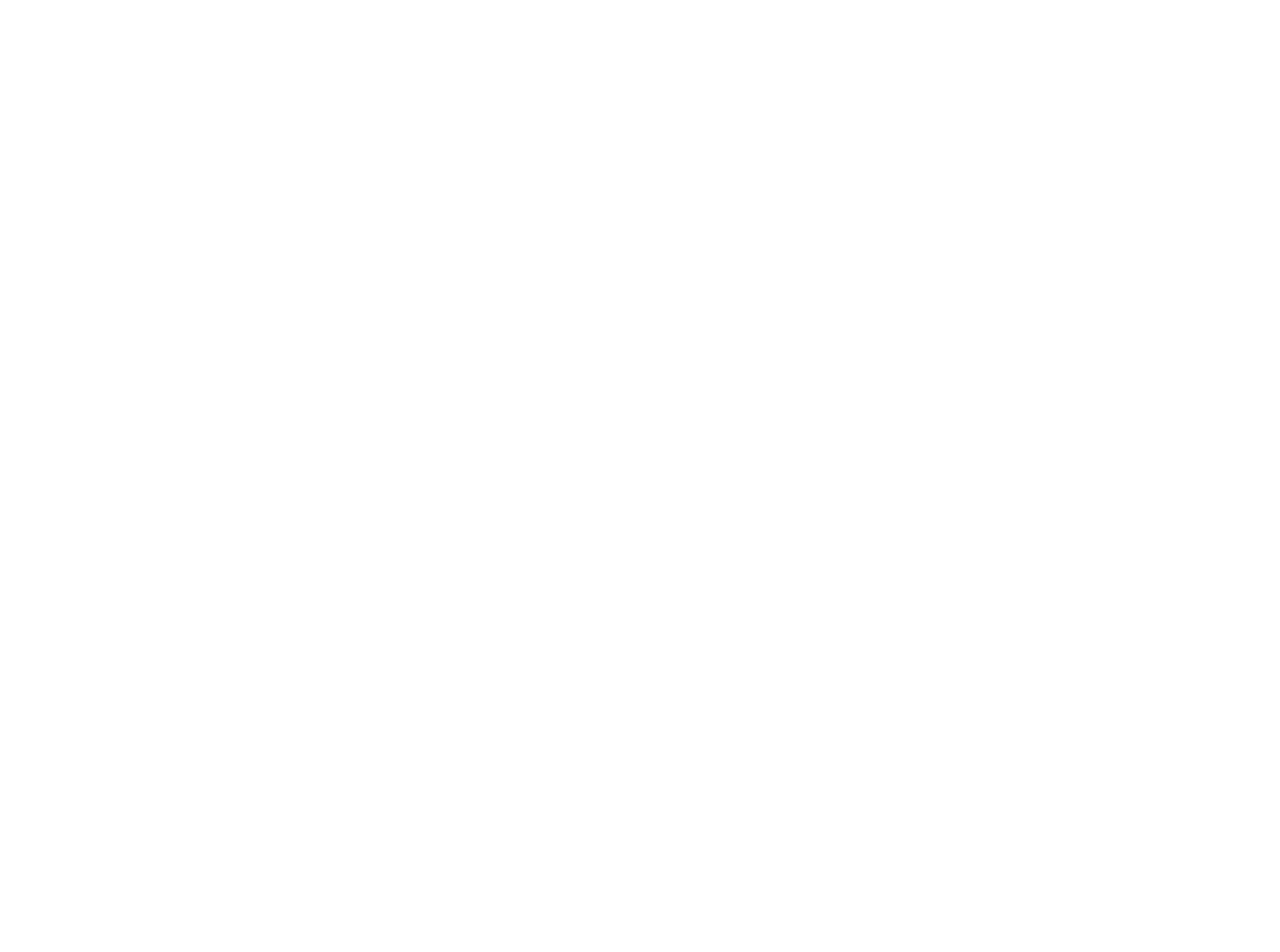
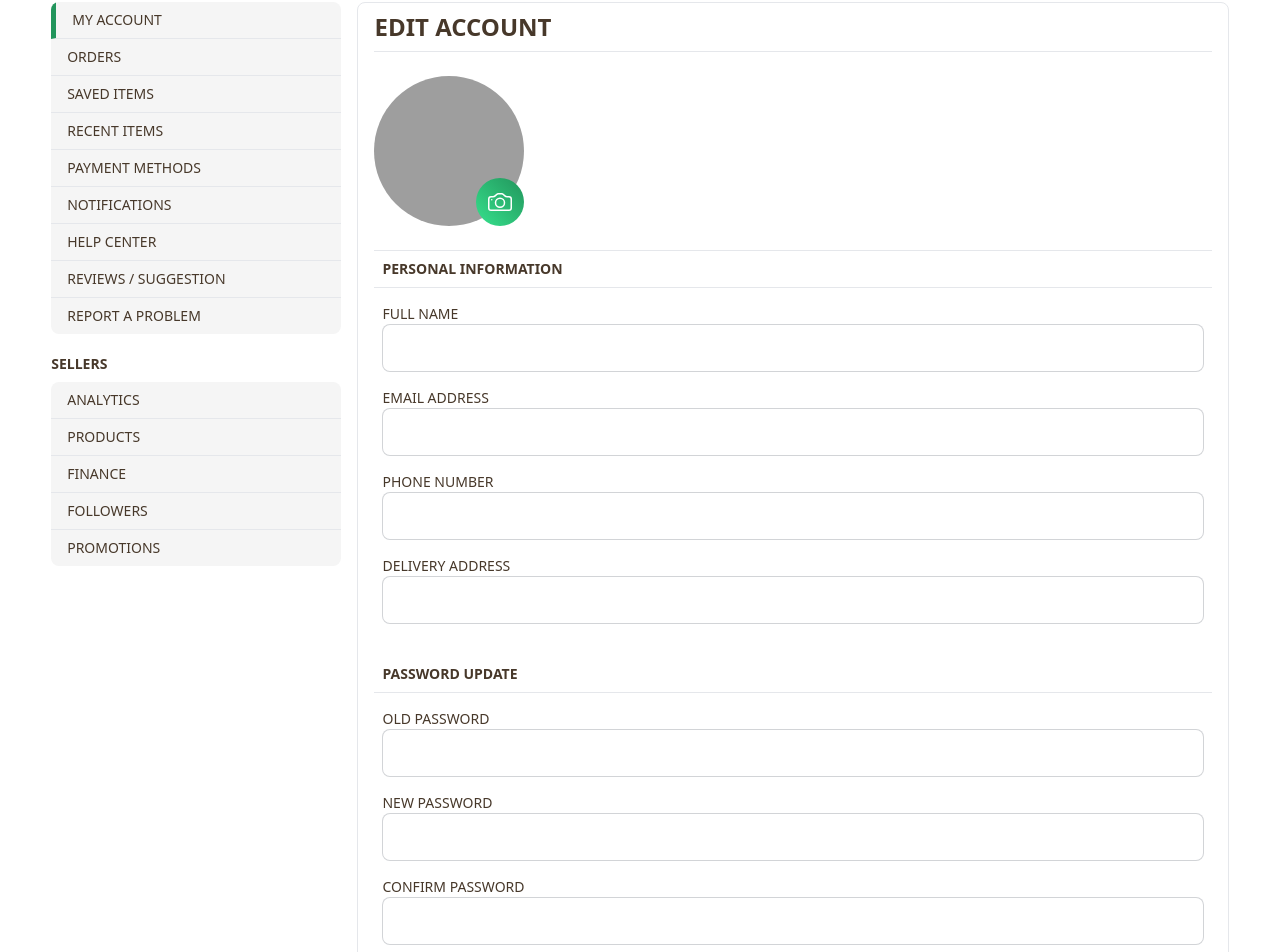
Before and after one commit to upgraded57/agroxhubECM, a React (Vite) app: page /user/account/edit in a window 1280 px wide. Before the commit this address had no page. Shown: the part 116-1068 px from the top of the page. Before the commit the page ends 800 px from the top, so only its background shows below. Built offline with nearby package versions, Linux system fonts and the light colour scheme; grey boxes are pictures that could not be loaded.

Commit message:
Added Edit Account and Seller Product page

```diff
--- /dev/null
+++ b/src/components/sellerproduct/SellerProduct.jsx
@@ -0,0 +1,52 @@
+import React from "react";
+import { FaStar, FaRegEye } from "react-icons/fa";
+import { BiEdit } from "react-icons/bi";
+import { MdDeleteForever } from "react-icons/md";
+import { BsGraphUp } from "react-icons/bs";
+import { Link } from "react-router-dom";
+
+export default function SellerProduct() {
+  return (
+    <div className="w-full min-w-[180px] rounded-xl p-2 hover:shadow-md pb-3 mb-4">
+      <div className="w-full h-[128px] rounded-b-none rounded-lg overflow-hidden">
+        <img src="https://source.unsplash.com/random" alt="Product Image" />
+      </div>
+      <p className="text-md pt-2">Fresh Tomatoes</p>
+      <div className="flex gap-1 items-center text-md text-yellow-300 py-2">
+        <FaStar />
+        <FaStar />
+        <FaStar />
+        <FaStar />
+        <FaStar className="text-gray-200" />
+      </div>
+      <h3 className="h-100">N2,800</h3>
+      <div className="flex items-center gap-2 py-2">
+        <Link
+          to="/products/1234"
+          className="tooltip tooltip-right rounded-md p-1 border-2 border-dark-blue-clr text-dark-blue-clr text-xl cursor-pointer hover:border-transparent hover:text-white hover:bg-dark-blue-clr"
+          data-tip="View Product"
+        >
+          <FaRegEye />
+        </Link>
+        <span
+          className="tooltip rounded-md p-1 border-2 border-dark-blue-clr text-dark-blue-clr text-xl cursor-pointer hover:border-transparent hover:text-white hover:bg-dark-blue-clr"
+          data-tip="Edit Product"
+        >
+          <BiEdit />
+        </span>
+        <span
+          className="tooltip rounded-md p-1 border-2 border-dark-blue-clr text-dark-blue-clr text-xl cursor-pointer hover:border-transparent hover:text-white hover:bg-dark-blue-clr"
+          data-tip="Delete Product"
+        >
+          <MdDeleteForever />
+        </span>
+        <span
+          className="tooltip tooltip-left rounded-md p-1 border-2 border-dark-blue-clr text-dark-blue-clr text-xl cursor-pointer hover:border-transparent hover:text-white hover:bg-dark-blue-clr"
+          data-tip="View Product Analytics"
+        >
+          <BsGraphUp />
+        </span>
+      </div>
+    </div>
+  );
+}
--- a/src/pages/products/Products.jsx
+++ b/src/pages/products/Products.jsx
@@ -177,7 +177,7 @@
               ))}
             </div>
             <div className="w-full flex justify-center mt-4">
-              <button className="btn btn-outline border-orange-clr text-orange-clr hover:text-white hover:bg-orange-clr hover:border-orange-clr">
+              <button className="btn btn-outline border-2 border-orange-clr text-orange-clr hover:text-white hover:bg-orange-clr hover:border-orange-clr">
                 Load More Products
               </button>
             </div>
--- a/src/pages/user/Account.jsx
+++ b/src/pages/user/Account.jsx
@@ -1,4 +1,5 @@
 import { BiEdit } from "react-icons/bi";
+import { Link } from "react-router-dom";
 
 export default function Account() {
   return (
@@ -25,10 +26,13 @@
 
       <div className="p-2 border-b flex justify-between items-center">
         <p className="font-semibold text-sm">GENERAL INFORMATION</p>
-        <div className="btn btn-ghost p-0 min-h-[max-content] h-[max-content] text-sm font-normal hover:bg-transparent">
+        <Link
+          to="edit"
+          className="btn btn-ghost p-0 min-h-[max-content] h-[max-content] text-sm font-normal hover:bg-transparent"
+        >
           EDIT
           <BiEdit />
-        </div>
+        </Link>
       </div>
 
       <div className="p-4">
--- /dev/null
+++ b/src/pages/user/EditProfile.jsx
@@ -0,0 +1,126 @@
+import { BsCamera } from "react-icons/bs";
+import { Form } from "react-router-dom";
+
+export default function EditProfile() {
+  return (
+    <Form action="/user/account" method="post">
+      <h2 className="font-semibold text-2xl hidden md:block pb-2">
+        EDIT ACCOUNT
+      </h2>
+
+      <div className="flex gap-2 flex-col md:flex-row w-full py-12 md:py-6 md:border-t border-b">
+        <div className="w-[max-content] mx-auto md:mx-0 flex flex-col md:flex-row gap-4 items-center relative">
+          <div className="w-[150px] aspect-square rounded-full overflow-hidden ">
+            <img
+              src="https://images.unsplash.com/photo-1438761681033-6461ffad8d80?q=80&w=150&auto=format&fit=crop&ixlib=rb-4.0.3&ixid=M3wxMjA3fDB8MHxwaG90by1wYWdlfHx8fGVufDB8fHx8fA%3D%3D"
+              alt="User Avatar"
+              className="w-full h-full object-cover"
+            />
+          </div>
+          <label
+            htmlFor="avatar"
+            className="w-12 aspect-square rounded-full green-gradient text-white flex items-center justify-center text-2xl absolute bottom-0 right-0 border-white border-2 cursor-pointer"
+          >
+            <BsCamera />
+          </label>
+          <input
+            type="file"
+            name="avatar"
+            id="avatar"
+            hidden
+            accept="image/*"
+          />
+        </div>
+      </div>
+
+      <div className="p-2 border-b flex justify-between items-center">
+        <p className="font-semibold text-sm">PERSONAL INFORMATION</p>
+      </div>
+
+      <div className="py-4 px-2">
+        <label htmlFor="fullName" className="block mb-4">
+          <p className="text-sm">FULL NAME</p>
+          <input
+            type="text"
+            name="fullName"
+            id="fullName"
+            className="input input-bordered w-full"
+          />
+        </label>
+
+        <label htmlFor="email" className="block mb-4">
+          <p className="text-sm">EMAIL ADDRESS</p>
+          <input
+            type="email"
+            name="email"
+            id="email"
+            className="input input-bordered w-full"
+          />
+        </label>
+
+        <label htmlFor="phone" className="block mb-4">
+          <p className="text-sm">PHONE NUMBER</p>
+          <input
+            type="phone"
+            name="phone"
+            id="phone"
+            className="input input-bordered w-full"
+          />
+        </label>
+
+        <label htmlFor="deliveryAddress" className="block mb-4">
+          <p className="text-sm">DELIVERY ADDRESS</p>
+          <input
+            type="deliveryAddress"
+            name="deliveryAddress"
+            id="deliveryAddress"
+            className="input input-bordered w-full"
+          />
+        </label>
+      </div>
+
+      <div className="p-2 border-b flex justify-between items-center">
+        <p className="font-semibold text-sm">PASSWORD UPDATE</p>
+      </div>
+
+      <div className="py-4 px-2">
+        <label htmlFor="oldPassword" className="block mb-4">
+          <p className="text-sm">OLD PASSWORD</p>
+          <input
+            type="password"
+            name="oldPassword"
+            id="oldPassword"
+            className="input input-bordered w-full"
+          />
+        </label>
+
+        <label htmlFor="newPassword" className="block mb-4">
+          <p className="text-sm">NEW PASSWORD</p>
+          <input
+            type="password"
+            name="newPassword"
+            id="newPassword"
+            className="input input-bordered w-full"
+          />
+        </label>
+
+        <label htmlFor="confirmPassword" className="block mb-4">
+          <p className="text-sm">CONFIRM PASSWORD</p>
+          <input
+            type="password"
+            name="confirmPassword"
+            id="confirmPassword"
+            className="input input-bordered w-full"
+          />
+        </label>
+      </div>
+
+      <button
+        type="submit"
+        className="btn btn-outline border-orange-clr border-2 text-orange-clr hover:text-white hover:bg-orange-clr hover:border-orange-clr uppercase"
+      >
+        update account
+      </button>
+    </Form>
+  );
+}
--- a/src/pages/user/Products.jsx
+++ b/src/pages/user/Products.jsx
@@ -1,5 +1,40 @@
 import React from "react";
+import SellerProduct from "./../../components/sellerproduct/SellerProduct";
 
 export default function SellerProducts() {
-  return <div>Products</div>;
+  return (
+    <>
+      <div className="hidden md:flex items-center justify-between">
+        <h2 className="font-semibold text-2xl hidden md:block pb-2">
+          PRODUCTS
+        </h2>
+        <select className="select select-xs uppercase font-normal">
+          <option>This Month</option>
+          <option>Last Month</option>
+          <option>This Year</option>
+        </select>
+      </div>
+
+      <div className="flex md:hidden items-center justify-end py-2 gap-2">
+        <p className="text-sm uppercase">filter results by:</p>
+        <select className="select select-xs uppercase font-normal">
+          <option>This Month</option>
+          <option>Last Month</option>
+          <option>This Year</option>
+        </select>
+      </div>
+
+      <div className="gridEl">
+        <SellerProduct />
+        <SellerProduct />
+        <SellerProduct />
+        <SellerProduct />
+        <SellerProduct />
+        <SellerProduct />
+        <SellerProduct />
+        <SellerProduct />
+        <SellerProduct />
+      </div>
+    </>
+  );
 }
--- a/src/pages/user/UserLayout.jsx
+++ b/src/pages/user/UserLayout.jsx
@@ -8,7 +8,8 @@
   const location = useLocation();
 
   const resolveLocation = () => {
-    if (location.pathname.includes("account")) return "My Account";
+    if (location.pathname === "/user/account") return "My Account";
+    if (location.pathname.split("/")[3] === "edit") return "Edit Account";
     if (location.pathname.includes("orders")) return "Orders";
     if (location.pathname.includes("saved")) return "Saved Items";
     if (location.pathname.includes("recent")) return "Recent Items";
--- a/src/utils/Routes.jsx
+++ b/src/utils/Routes.jsx
@@ -17,6 +17,7 @@
 import Finance from "../pages/user/Finance";
 import Followers from "../pages/user/Followers";
 import Promotions from "../pages/user/Promotions";
+import EditProfile from "../pages/user/EditProfile";
 
 export const routes = [
   {
@@ -49,6 +50,19 @@
     element: (
       <UserLayout>
         <Account />
+      </UserLayout>
+    ),
+    action: ({ request }) => {
+      // Call API to edit form here
+      return;
+    },
+  },
+
+  {
+    path: "user/account/edit",
+    element: (
+      <UserLayout>
+        <EditProfile />
       </UserLayout>
     ),
   },
```
